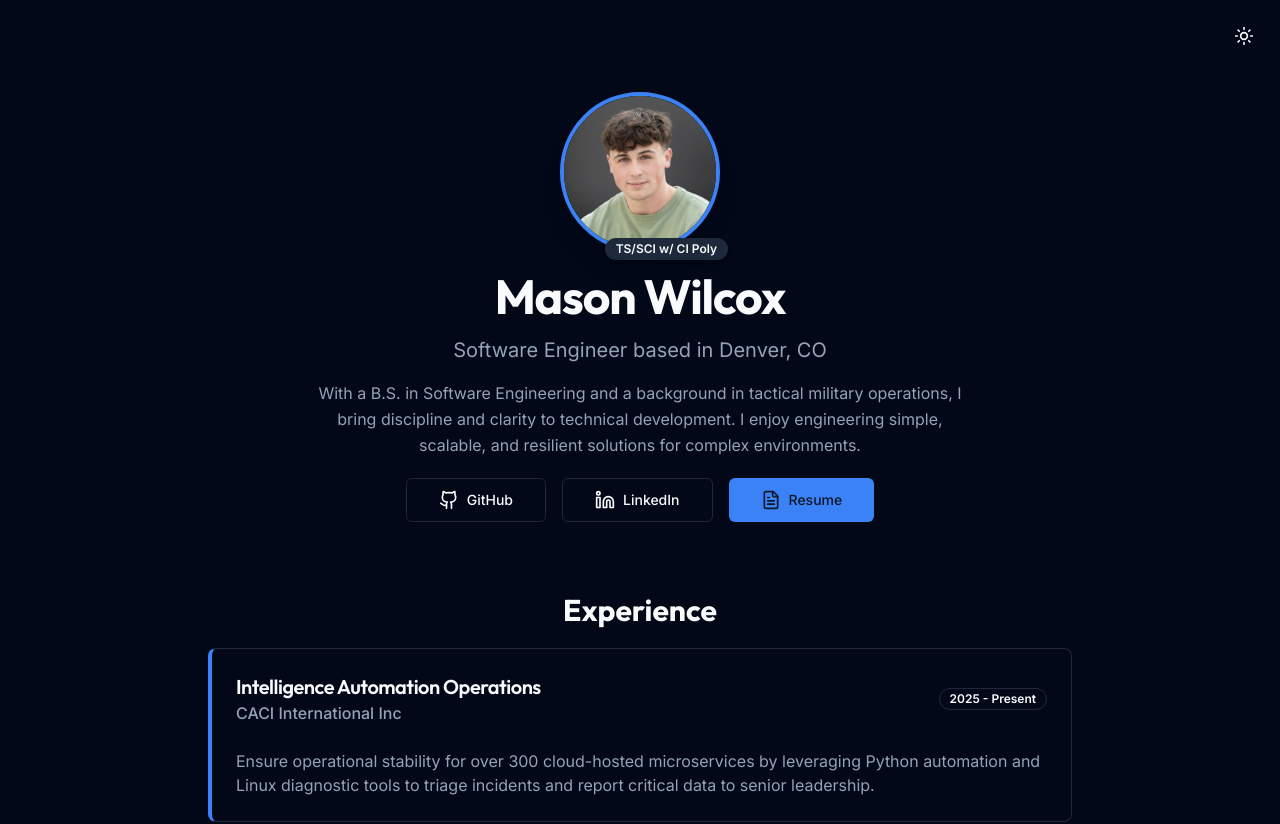
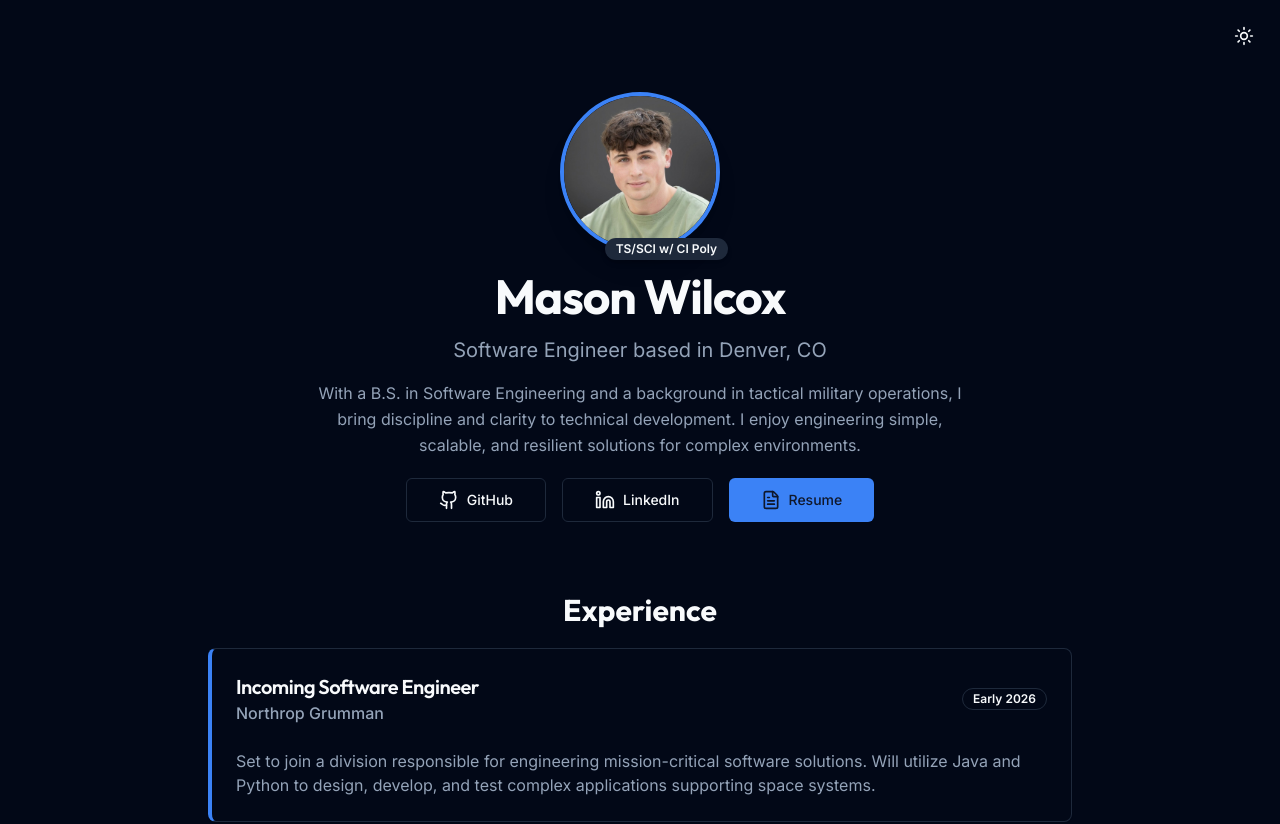
Before and after one commit to masonakdev/developer-portfolio, a React (Vite) app in the folder apps/portfolio/: page / in a window 1280 px wide. Shown: the top 824 px of the page. Built offline with nearby package versions, Linux system fonts and the light colour scheme; no server answers.

Commit message:
chore: update experience

```diff
--- a/apps/portfolio/src/components/sections/Experience.tsx
+++ b/apps/portfolio/src/components/sections/Experience.tsx
@@ -3,6 +3,12 @@ import { Card, CardContent, CardHeader, CardTitle } from '@/components/ui/card';
 import { Badge } from '@/components/ui/badge';
 
 const experiences = [
+    {
+        role: 'Incoming Software Engineer',
+        company: 'Northrop Grumman',
+        period: 'Early 2026',
+        description: 'Set to join a division responsible for engineering mission-critical software solutions. Will utilize Java and Python to design, develop, and test complex applications supporting space systems.',
+    },
     {
         role: 'Intelligence Automation Operations',
         company: 'CACI International Inc',
```
